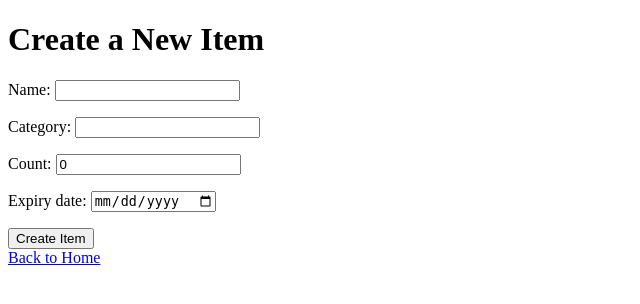
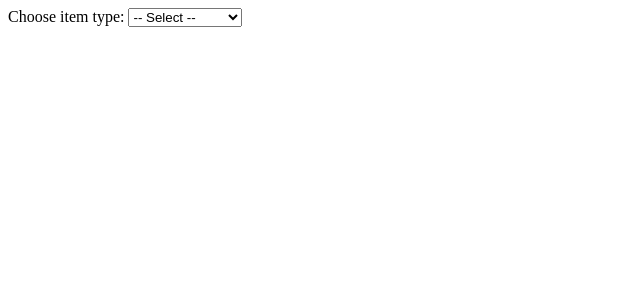
Before and after one commit to tbergdahl/InventoryManagement, a Django app: page /inventory/create/ in a window 1280 px wide. Shown: the top 304 px of the page, without its empty margins (0-640 px from the left). Run offline with Django 4.2, Linux system fonts and the light colour scheme; tables that the repository leaves empty hold one stand-in row (values such as "Sample post").

Commit message:
Added conditional form rendering

```diff
--- a/apps/inventory/forms.py
+++ b/apps/inventory/forms.py
@@ -1,5 +1,5 @@
 from django import forms
-from .models import PerishableInventoryItem
+from .models import PerishableInventoryItem, NonPerishableInventoryItem
 
 
 class PerishableInventoryItemForm(forms.ModelForm):
@@ -9,3 +9,8 @@ class PerishableInventoryItemForm(forms.ModelForm):
         widgets = {
             'expiry_date': forms.DateInput(attrs={'type': 'date'})
         }
+
+class NonPerishableInventoryItemForm(forms.ModelForm):
+    class Meta:
+        model = NonPerishableInventoryItem
+        fields = ['name', 'category', 'count']
--- a/apps/inventory/templates/create_inventory_item.html
+++ b/apps/inventory/templates/create_inventory_item.html
@@ -1,18 +1,33 @@
-<!-- create_item.html -->
-<!DOCTYPE html>
-<html lang="en">
-<head>
-    <meta charset="UTF-8">
-    <meta name="viewport" content="width=device-width, initial-scale=1.0">
-    <title>Create Item</title>
-</head>
-<body>
-    <h1>Create a New Item</h1>
-    <form method="post">
-        {% csrf_token %}
-        {{ form.as_p }}
-        <button type="submit">Create Item</button>
-    </form>
-    <a href="{% url 'inventory_home' %}">Back to Home</a>
-</body>
-</html>
+<form method="post" id="selection-form">
+    {% csrf_token %}
+    <label for="form_type">Choose item type:</label>
+    <select id="form_type" name="form_type">
+      <option value="">-- Select --</option>
+      <option value="perish">Perishable</option>
+      <option value="non-perish">Non-Perishable</option>
+    </select>
+  </form>
+
+  <div id="form-container">
+
+  </div>
+
+  <script src="https://code.jquery.com/jquery-3.6.0.min.js"></script>
+  <script>
+    $('#form_type').change(function() {
+      var selectedForm = $(this).val();
+      if (selectedForm) {
+        $.ajax({
+          url: "{% url 'load_form' %}",
+          data: {
+            'form_type': selectedForm
+          },
+          success: function(data) {
+            $('#form-container').html(data.html);
+          }
+        });
+      } else {
+        $('#form-container').html('');
+      }
+    });
+  </script>
--- /dev/null
+++ b/apps/inventory/templates/form.html
@@ -0,0 +1,5 @@
+<form method="post">
+    {% csrf_token %}
+    {{ form.as_p }}
+    <button type="submit">Submit</button>
+</form>
--- a/apps/inventory/urls.py
+++ b/apps/inventory/urls.py
@@ -6,4 +6,5 @@ urlpatterns = [
     path("", views.inventory_main_page, name="inventory_home"),
     path("create/", views.create_inventory_item, name="create_item"),
     path('delete-item/<int:item_id>/', views.delete_item, name='delete_item'),
+    path('create/load', views.load_form, name='load_form'),
 ]
--- a/apps/inventory/views.py
+++ b/apps/inventory/views.py
@@ -1,9 +1,10 @@
 from django.http import JsonResponse
 from django.contrib.auth.decorators import user_passes_test
 from django.shortcuts import render, redirect, get_object_or_404
-from .forms import PerishableInventoryItemForm
+from .forms import PerishableInventoryItemForm, NonPerishableInventoryItemForm
 from .models import PerishableInventoryItem
 from django.contrib import messages
+from django.template.loader import render_to_string
 
 def is_admin(user):
     return user.isAdmin()
@@ -24,6 +25,22 @@ def create_inventory_item(request):
 
     return render(request, 'create_inventory_item.html', {'form': form})
 
+def load_form(request):
+    form_type = request.GET.get('form_type')
+
+    if form_type == 'perish':
+        form = PerishableInventoryItemForm()
+    elif form_type == 'non-perish':
+        form = NonPerishableInventoryItemForm()
+    else:
+        form = None
+
+    if form:
+        html = render_to_string('form.html', {'form': form}, request=request)
+        return JsonResponse({'html': html})
+    else:
+        return JsonResponse({'html': ''})
+
 def delete_item(request, item_id):
     item = get_object_or_404(PerishableInventoryItem, id=item_id)
     item.delete()
```
Also changed, not shown: db.sqlite3.
